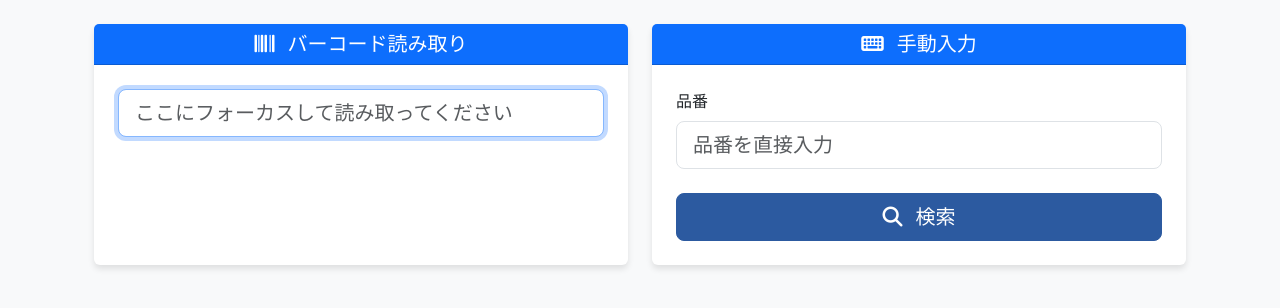
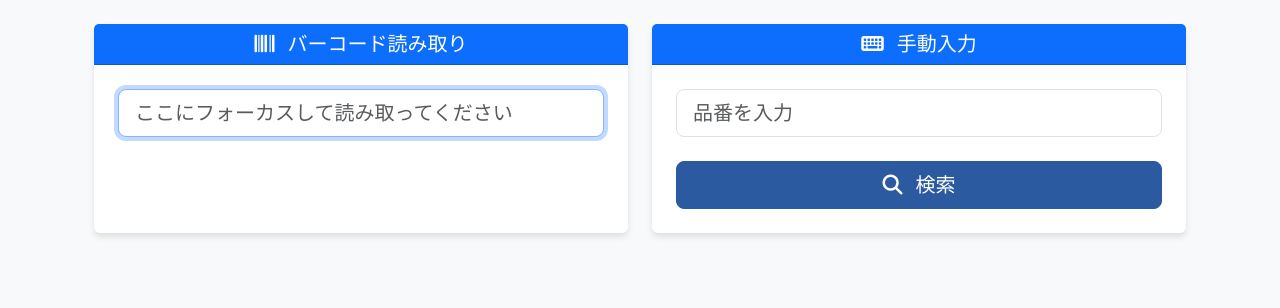
Before and after one commit to vivo-yamada/Nsystem, a Django app: page / in a window 1280 px wide. Shown: the part 56-364 px from the top of the page. Run offline with Django 4.2, Linux system fonts and the light colour scheme; some libraries are stand-ins or nearby versions.

Commit message:
レイアウト調整

```diff
--- a/product_viewer/templates/product_viewer/index.html
+++ b/product_viewer/templates/product_viewer/index.html
@@ -67,13 +67,12 @@
             <div class="card-body p-4">
                 <form id="manualSearchForm">
                     <div class="mb-4">
-                        <label for="part_number" class="form-label">品番</label>
                         <input
                             type="text"
                             class="form-control form-control-lg"
                             id="part_number"
                             name="part_number"
-                            placeholder="品番を直接入力"
+                            placeholder="品番を入力"
                         >
                     </div>
 
@@ -164,13 +163,12 @@
             <div class="card-body p-4">
                 <form id="manualSearchFormMobile">
                     <div class="mb-4">
-                        <label for="part_number_mobile" class="form-label">品番</label>
                         <input
                             type="text"
                             class="form-control form-control-lg"
                             id="part_number_mobile"
                             name="part_number"
-                            placeholder="品番を直接入力"
+                            placeholder="品番を入力"
                         >
                     </div>
 
```
